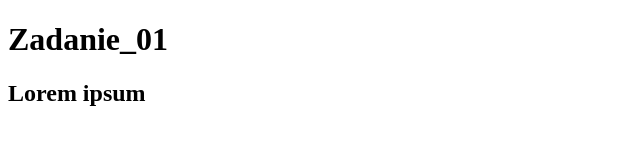
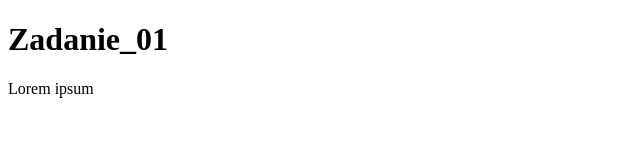
Before and after one commit to Grzesiek1982/masta_01, a plain HTML site: page index.html in a window 1280 px wide. Shown: the whole page, without its empty margins (0-640 px from the left). Drawn offline with Linux system fonts and the light colour scheme.

Commit message:
próba09

```diff
--- a/index.html
+++ b/index.html
@@ -11,9 +11,7 @@
     <h1>Zadanie_01</h1>
     <!-- <div class="play"></div> -->
 
-    <article class="article">
-      <h2 class="title">Article title</h2>
-    </article>
+    <article class="article">Article title</article>
   </body>
   <script src="player.js"></script>
 </html>
--- a/player.js
+++ b/player.js
@@ -153,5 +153,5 @@
 // const list = document.querySelector(".play");
 // list.innerHTML = "Lorem IPusm";
 
-const title = document.querySelector(".article .title");
-title.innerHTML = "Lorem ipsum";
+const article = document.querySelector(".article");
+article.innerHTML = "Lorem ipsum";
```
